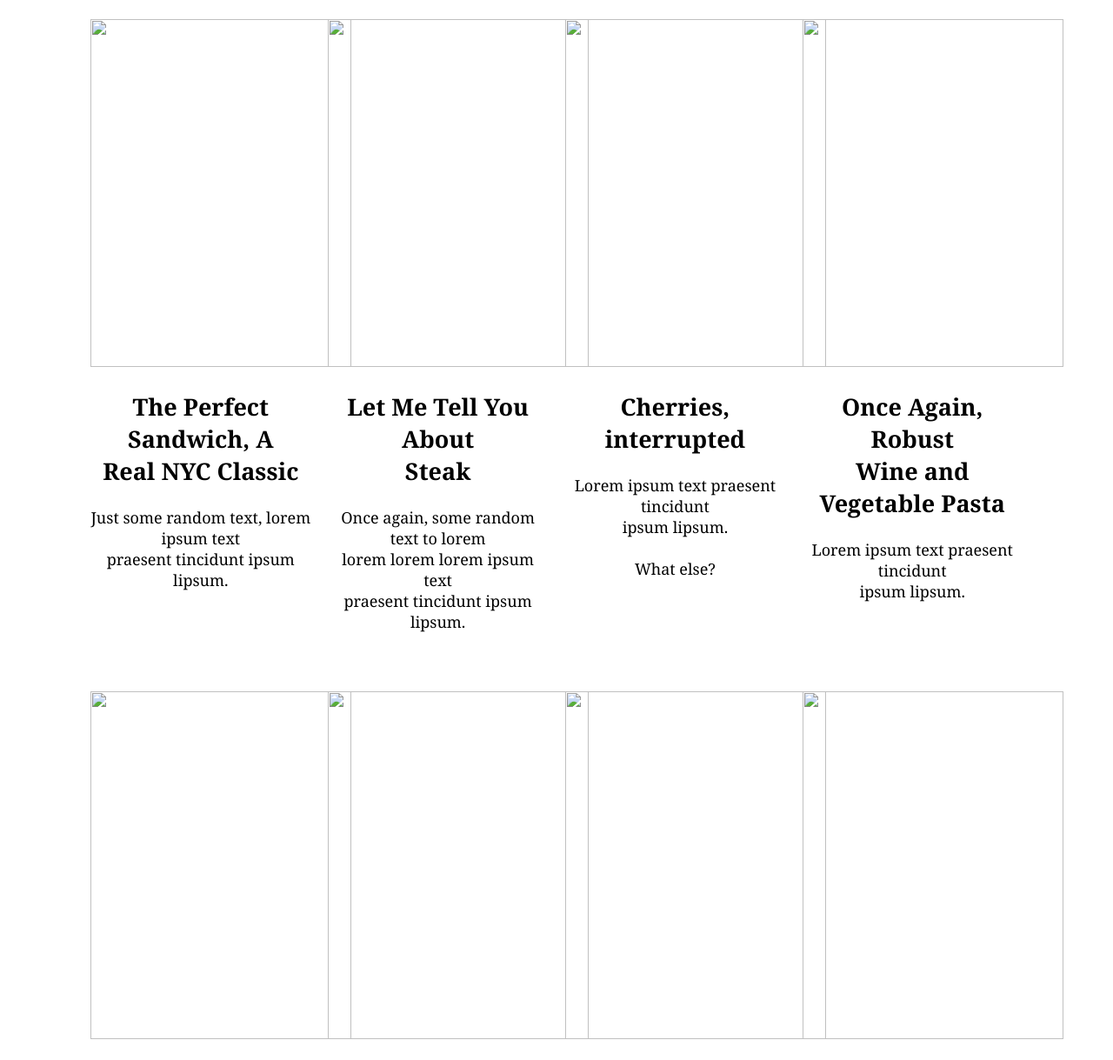
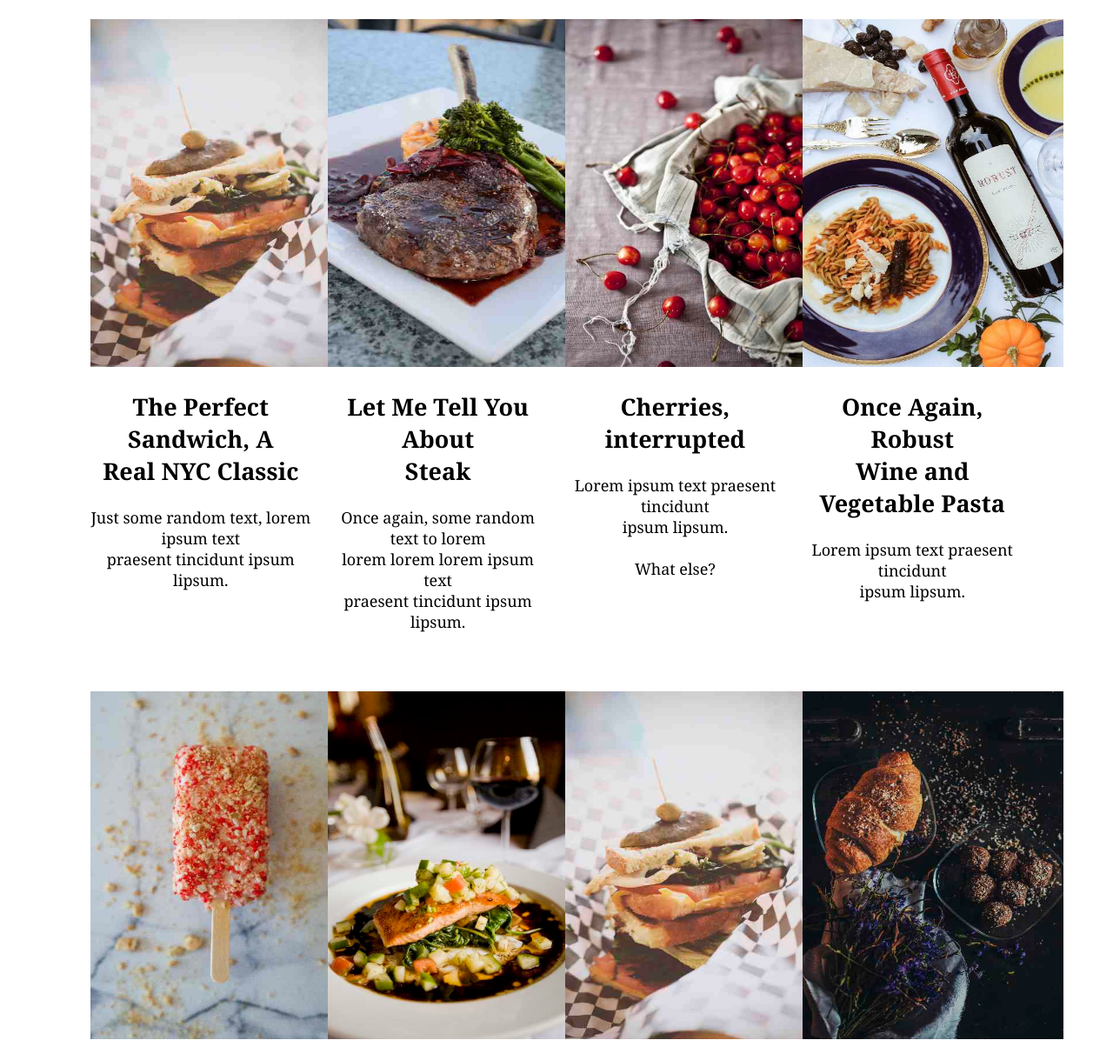
Before and after one commit to Maneesha-2508/myfood, a plain HTML site: page index.html in a window 1280 px wide. Shown: the part 71-1290 px from the top of the page at 87% size. Drawn offline with Linux system fonts and the light colour scheme; the site is published under a folder, as on GitHub Pages, so addresses that start at the root find nothing.

Commit message:
Update index.html

```diff
--- a/index.html
+++ b/index.html
@@ -17,7 +17,7 @@
         </div>
         <div class="items">
            <div id="i1">
-              <img src="/sandwich.jpg" alt="">
+              <img src="sandwich.jpg" alt="">
               <h2>The Perfect Sandwich, A
                 <br>Real NYC Classic</h2>
                 <p>Just some random text, lorem ipsum text
@@ -25,7 +25,7 @@
 
            </div>
            <div id="i2">
-               <img src="/steak.jpg" alt="">
+               <img src="steak.jpg" alt="">
                <h2>Let Me Tell You About
                 <br> Steak</h2>
                 <p>Once again, some random text to lorem
@@ -33,7 +33,7 @@
                     <br> praesent tincidunt ipsum lipsum.</p>
            </div>
            <div id="i3">
-               <img src="/cherries.jpg" alt="">
+               <img src="cherries.jpg" alt="">
                <h2>Cherries, interrupted</h2>
                <p>Lorem ipsum text praesent tincidunt
                 <br>ipsum lipsum.
@@ -43,20 +43,20 @@
                 What else?</p>
            </div>
            <div id="i4">
-                <img src="/wine.jpg" alt="">
+                <img src="wine.jpg" alt="">
                 <h2>Once Again, Robust
                     <br> Wine and Vegetable Pasta</h2>
                     <p>Lorem ipsum text praesent tincidunt
                         <br>ipsum lipsum.</p>
            </div>
            <div id="i5">
-                <img src="/popsicle.jpg" alt="">
+                <img src="popsicle.jpg" alt="">
                 <h2>All I Need Is a Popsicle</h2>
                 <p>Lorem ipsum text praesent tincidunt
                     <br>ipsum lipsum.</p>
            </div>
            <div id="i6">
-                 <img src="/salmon.jpg" alt="">
+                 <img src="salmon.jpg" alt="">
                  <h2>Salmon For Your Skin</h2>
                  <p>Once again, some random text to lorem
                     <br>lorem lorem lorem ipsum text
@@ -65,7 +65,7 @@
 
            </div>
            <div id="i7">
-                 <img src="/sandwich (1).jpg" alt="">
+                 <img src="sandwich (1).jpg" alt="">
                  <h2>The Perfect Sandwich, A
                     <br>Real Classic
                  </h2>
@@ -75,7 +75,7 @@
 
            </div>
            <div id="i8">
-                  <img src="/croissant.jpg" alt="">
+                  <img src="croissant.jpg" alt="">
                   <h2>Le French</h2>
                   <p>Lorem lorem lorem lorem ipsum text
                     <br> praesent tincidunt ipsum lipsum.</p>
@@ -96,7 +96,7 @@
         <hr>
         <div class="chef">
             <h1>About Me, The Food Man</h1>
-            <img src="/chef.jpg" alt="" style="width: 50%;">
+            <img src="chef.jpg" alt="" style="width: 50%;">
             <h2>I am Who I Am!</h2>
             <p>With Passion For Real, Good Food</p>
             <p>Just me, myself and I, exploring the universe of unknownment. I have a heart of love and an interest of lorem ipsum and mauris neque quam blog. I want to share my world
@@ -120,14 +120,14 @@
             <div>
                 <h2>BLOG POSTS</h2>
                 <div class="bp">
-                    <img src="/workshop.jpg" alt="" style="height: 50px; width: 50px;  margin-top: 15px; margin-right: 10px;">
+                    <img src="workshop.jpg" alt="" style="height: 50px; width: 50px;  margin-top: 15px; margin-right: 10px;">
                     <p>Lorem
                         <br>
                         Sed mattis nunc</p>
                 </div>
                 <hr>
                 <div class="bp1">
-                    <img src="/gondol.jpg" alt="" style="height: 50px; width: 50px; margin-top: 15px; margin-right: 10px;">
+                    <img src="gondol.jpg" alt="" style="height: 50px; width: 50px; margin-top: 15px; margin-right: 10px;">
                     <P>Ipsum
                         <br>
                         Praes tinci sed</P>
```
